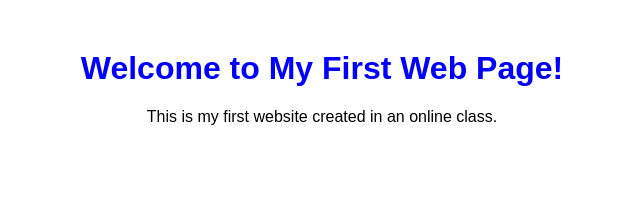
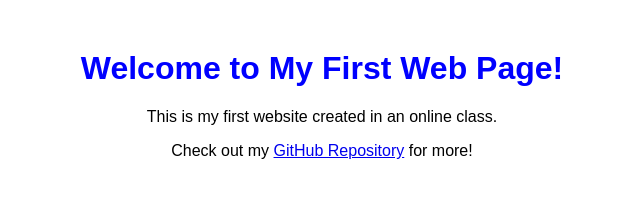
Before and after one commit to osaruonamen-hash/index, a plain HTML site: page index.html in a window 1280 px wide. Shown: the whole page, without its empty margins (318-958 px from the left). Drawn offline with Linux system fonts and the light colour scheme.

Commit message:
index.html

```diff
--- a/index.html
+++ b/index.html
@@ -12,5 +12,6 @@
 <body>
     <h1>Welcome to My First Web Page!</h1>
     <p>This is my first website created in an online class.</p>
+    <p>Check out my <a href="https://github.com/osaruonamen-hash/index" target="_blank">GitHub Repository</a> for more!</p>
 </body>
 </html>
```
